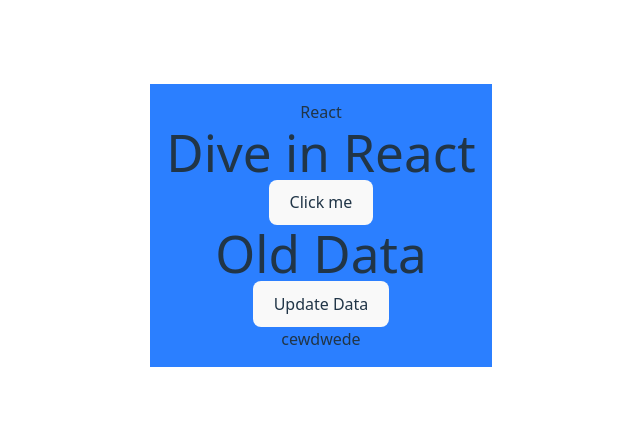
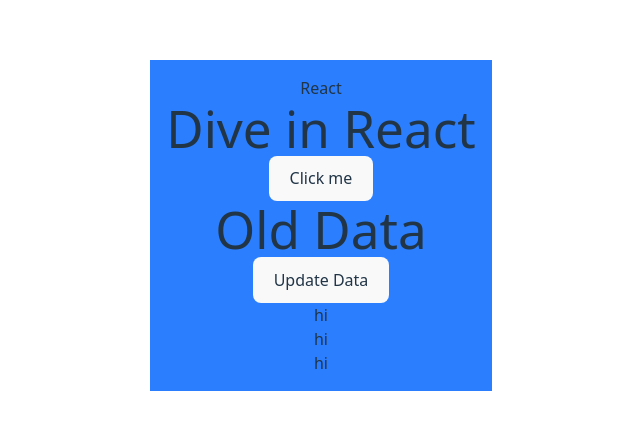
Before and after one commit to sahil-md1/Upskill_in_React, a React (Vite) app: page / in a window 1280 px wide. Shown: the part 175-604 px from the top of the page, without its empty margins (319-959 px from the left). Built offline with nearby package versions, Linux system fonts and the light colour scheme.

Commit message:
class comp

```diff
--- a/src/Components/ClassCompt.tsx
+++ b/src/Components/ClassCompt.tsx
@@ -19,10 +19,14 @@
 
 import React from 'react'
 
-const ClassCompt = () => {
+const ClassCompt = ( props) => {
+console.log(props, 'sahil');
+
   return (
     <div>
-      cewdwede
+      <h2> hi {props.name}</h2>
+      <h2> hi {props.age}</h2>
+      <h2> hi {props.email}</h2>
     </div>
   )
 }
```
